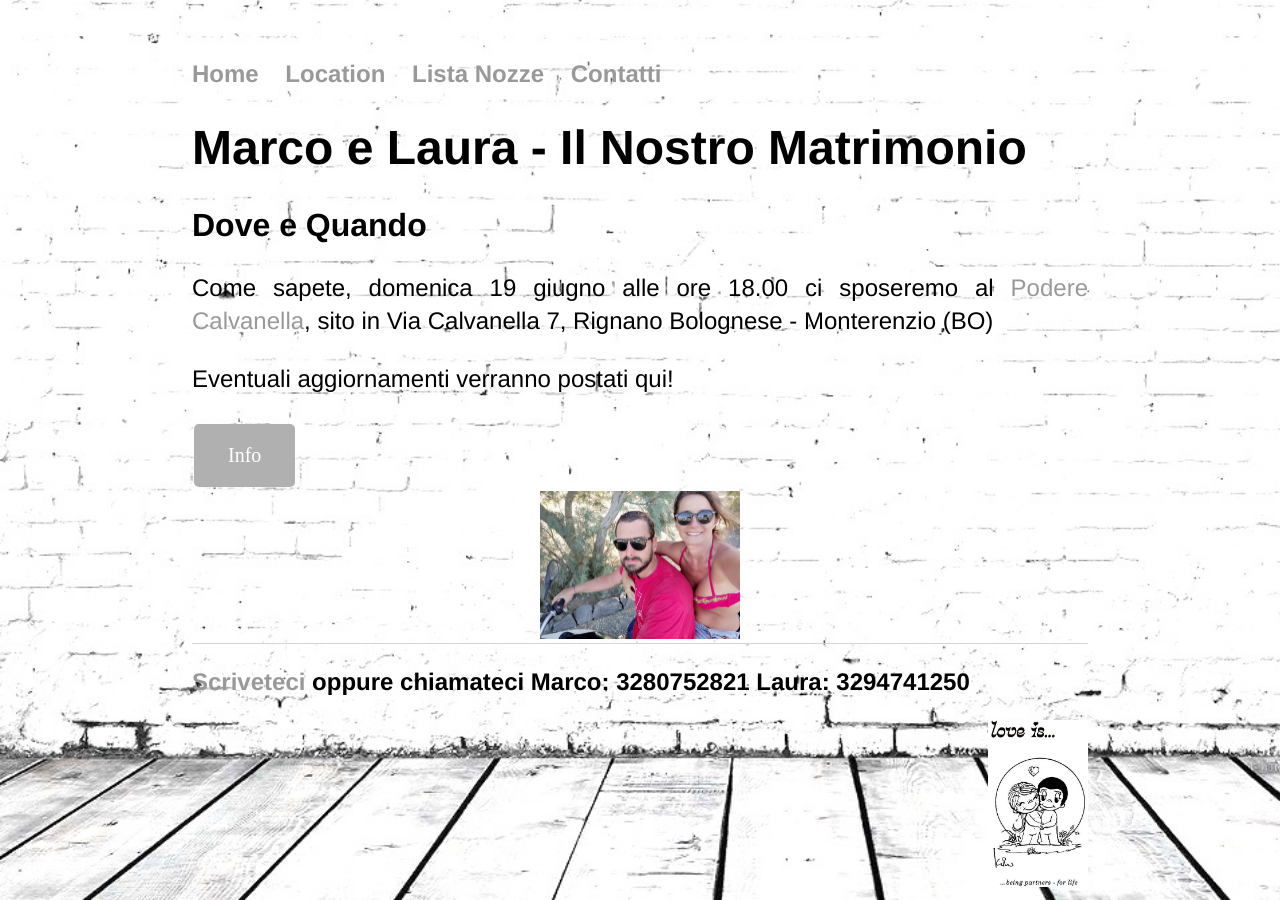
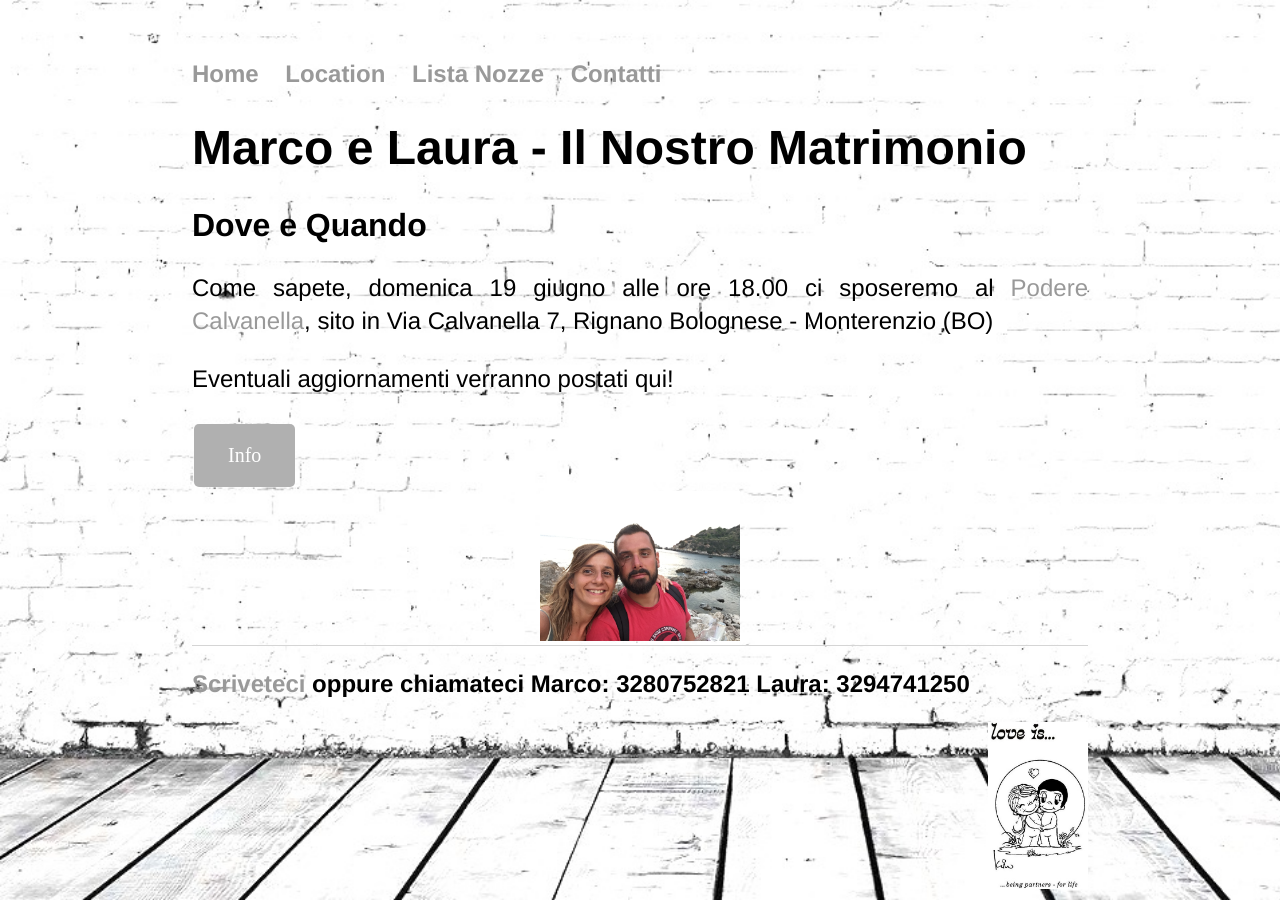
Before and after one commit to marcoelaura/marcoelaura.github.io, a Jekyll site: the page built from index.html, in a window 1280 px wide. Built offline with Jekyll 4.4.1, drawn with Linux system fonts in a browser that asks for light colours.

Commit message:
Update index.html

```diff
--- a/index.html
+++ b/index.html
@@ -35,7 +35,7 @@ title: Marco e Laura
 
  <!--	<button onclick="window.location.href='/Location';">  Click Here  </button>    #1c87c9  -->
 
-	<center> <img src="/Contatti/UPIT2008.jpeg" width="200"> </center>
+	<center> <img src="/Contatti/IMG_scogli.JPG" width="200"> </center>
 
 </div><!-- /.blurb -->
 <footer>
```
